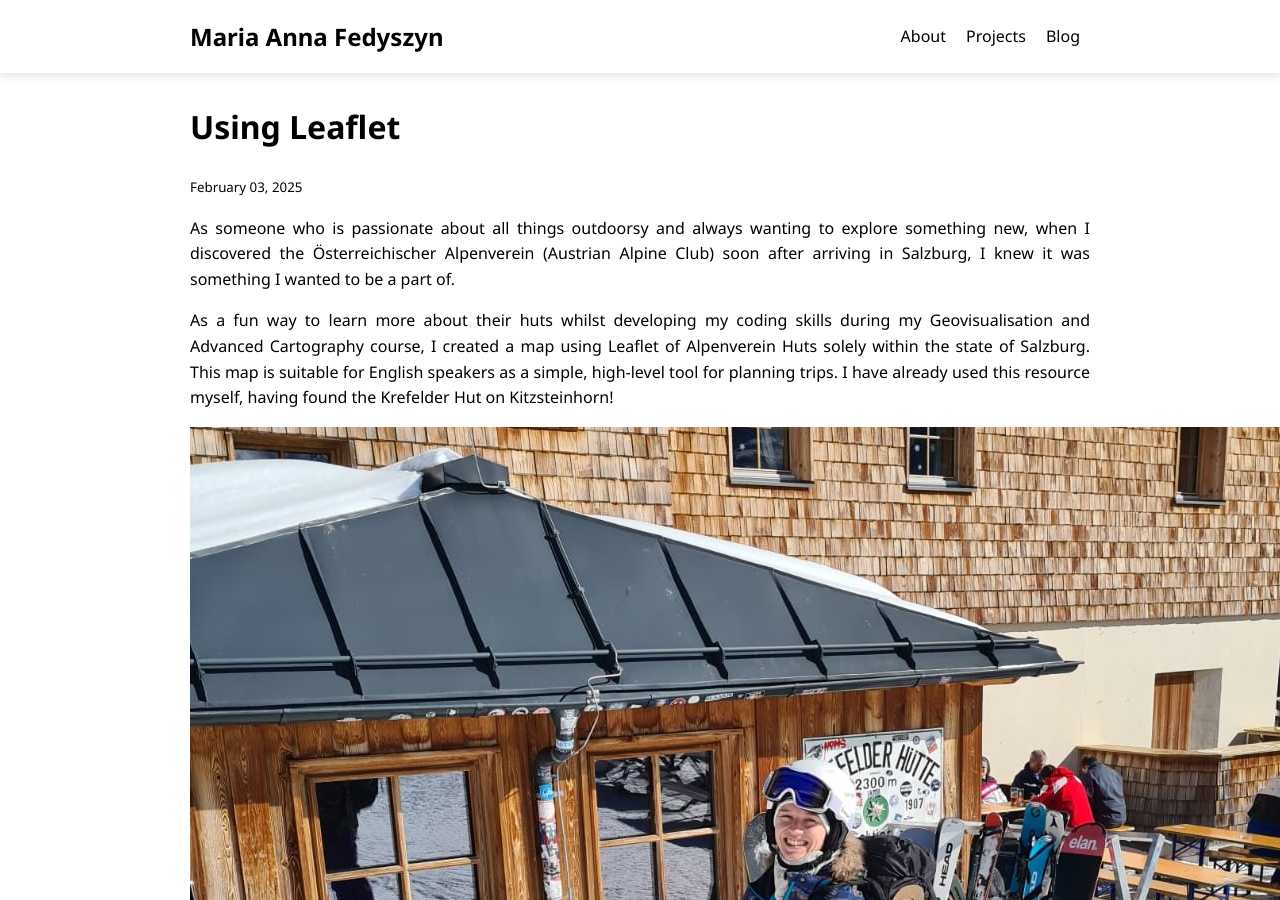
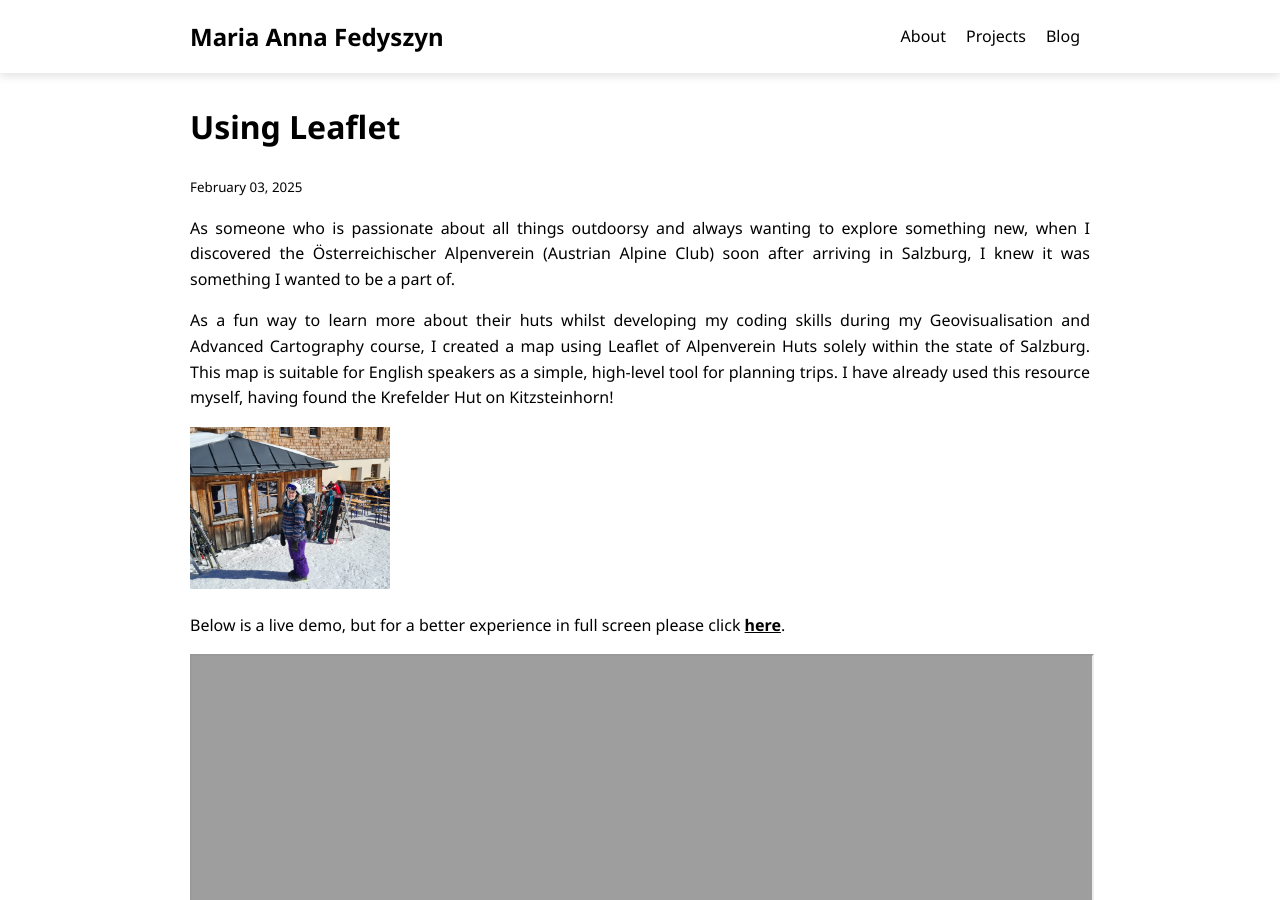
Before and after one commit to maria-anna-gis/maria-anna-gis.github.io, a Jekyll site: the page built from _projects/2025-02-04-Leaflet.md, in a window 1280 px wide and 900 px high. Built offline with Jekyll 4.4.1, drawn with Linux system fonts in a browser that asks for light colours.

Commit message:
Update 2025-02-04-Leaflet.md

```diff
--- a/_projects/2025-02-04-Leaflet.md
+++ b/_projects/2025-02-04-Leaflet.md
@@ -11,7 +11,7 @@ As a fun way to learn more about their huts whilst developing my coding skills d
 I have already used this resource myself, having found the Krefelder Hut on Kitzsteinhorn!
 
 <div class="hut-image">
-<img src ="{{ '/assets/projects/hutte.jpg' | relative_url }}" alt= "The Krefelder Hut on Kitzsteinhorn">
+<img src ="{{ '/assets/projects/hutte.jpg' | relative_url }}" alt= "The Krefelder Hut on Kitzsteinhorn" width="200">
 </div>
 
 Below is a live demo, but for a better experience in full screen please click [**here**](https://maria-anna-gis.github.io/salz-huts/).
```
